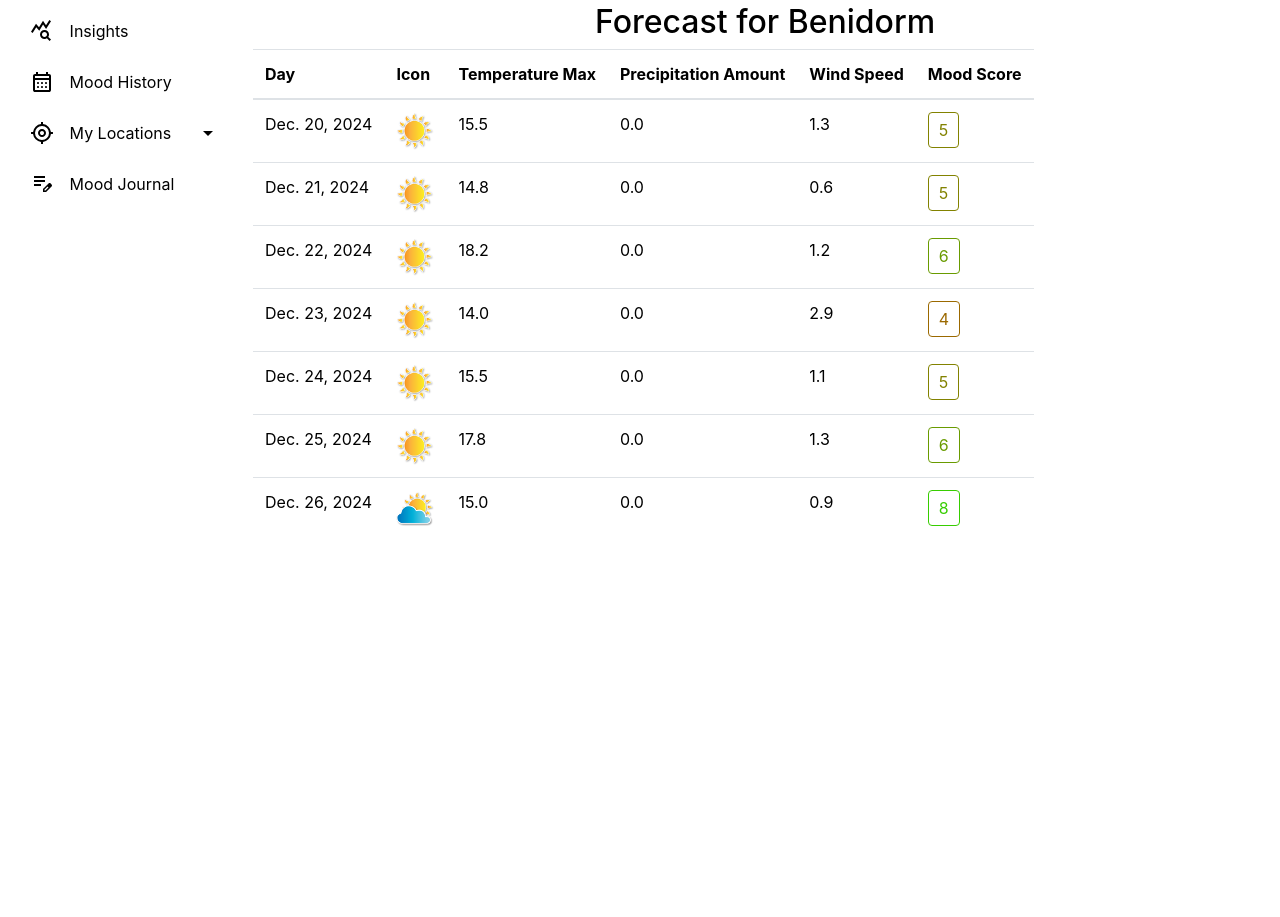
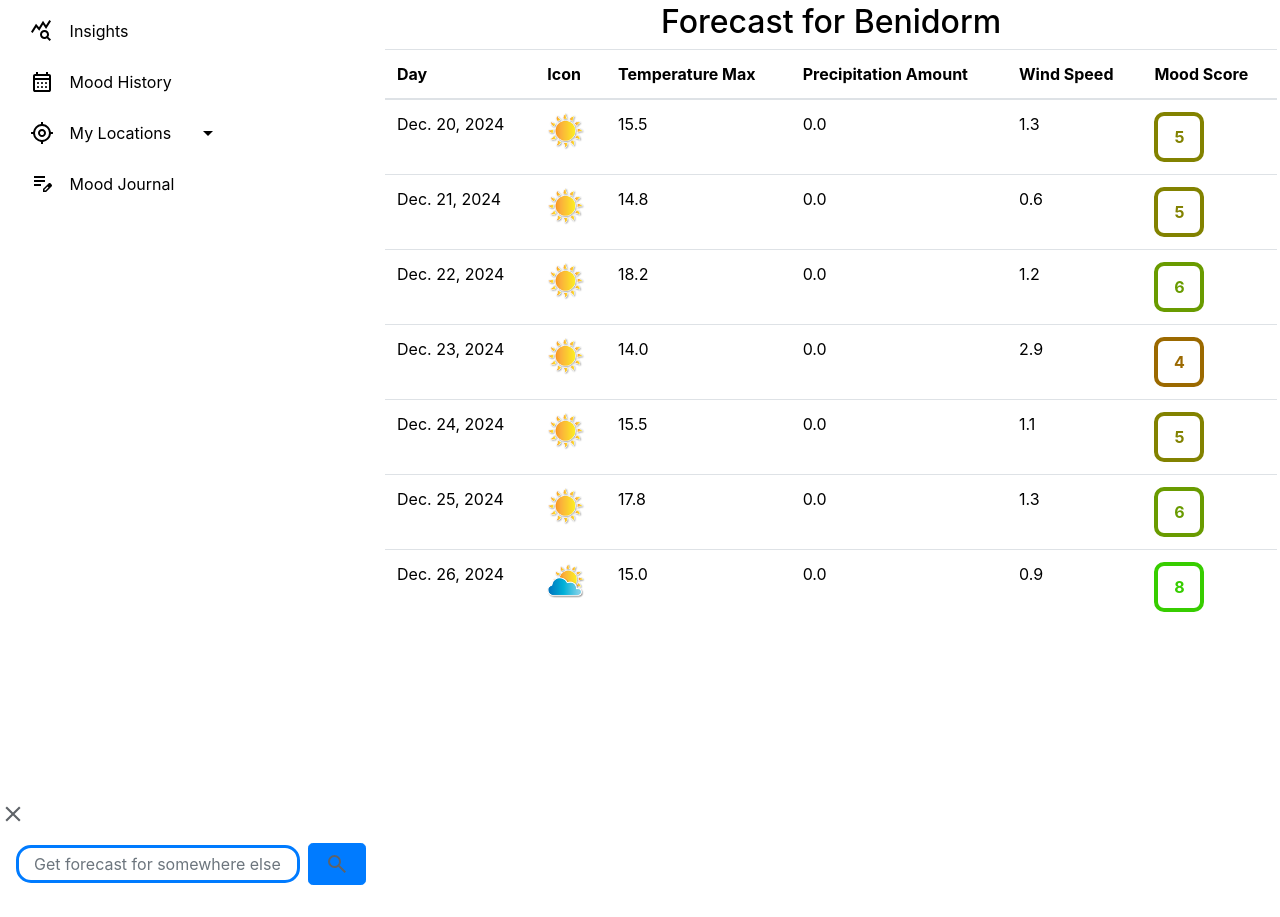
Before and after one commit to AdamRyanUK/moodapp, a Django app: page / in a window 1280 px wide. Shown: the part 80-997 px from the top of the page. Before the commit the page ends 606 px from the top, so only its background shows below. Run offline with Django 3.2, Linux system fonts and the light colour scheme; a user stored in the database is signed in; data comes from the database, SQL or seed files in the repository; both versions use the stored data as it was after the commit; data that the repository does not hold is empty; some libraries are stand-ins or nearby versions.

Commit message:
late fri update

```diff
--- a/core/static/css/stylesheet.css
+++ b/core/static/css/stylesheet.css
@@ -255,6 +255,7 @@ body{
   width: 250px;
   padding: 5px 1em;
   background-color: var(--base-clr);
+  z-index: 999;
 
   transition: 300ms ease-in-out;
   overflow: hidden;
@@ -366,7 +367,6 @@ main p{
   border-collapse: collapse;
 }
 .table th, .table td {
-  position: relative;
   white-space: nowrap;
 }
 .container{
@@ -378,7 +378,7 @@ main p{
   h2, p { margin-top: 1em }
 }
 .table {
-  display: block !important;
+  /* display: block !important; */
   overflow-x: auto !important;
   width: 100% !important;
 }
--- /dev/null
+++ b/core/static/js/forecastsidebartoggle.js
@@ -0,0 +1,29 @@
+document.addEventListener("DOMContentLoaded", function() {
+    const forecastSidebar = document.querySelector('.forecast-sidebar'); // Select the forecast sidebar
+
+    if (forecastSidebar) {
+        // Function to show the forecast sidebar
+        function showForecastSidebar() {
+            forecastSidebar.style.display = 'flex';  // Make the sidebar visible
+        }
+
+        // Function to hide the forecast sidebar
+        function hideForecastSidebar() {
+            forecastSidebar.style.display = 'none';  // Hide the sidebar
+        }
+
+        // Add event listener for showing the sidebar
+        const showButton = document.querySelector('.magnifying-glass'); // Select the button
+        if (showButton) {
+            showButton.addEventListener('click', showForecastSidebar);
+        }
+
+        // Add event listener for hiding the sidebar
+        const hideButton = document.querySelector('.close-forecast-sidebar'); // Replace with actual class for close button
+        if (hideButton) {
+            hideButton.addEventListener('click', hideForecastSidebar);
+        }
+    } else {
+        console.warn('Forecast Sidebar element not found in the HTML!');
+    }
+});
--- a/core/templates/core/base.html
+++ b/core/templates/core/base.html
@@ -77,6 +77,32 @@
         </ul>
     </nav>
 
+    <!-- Forecast Sidebar -->
+<div class="forecast-sidebar">
+    <ul>
+        <li class="close-forecast-sidebar">
+            <a href="#">
+                <svg xmlns="http://www.w3.org/2000/svg" height="26px" viewBox="0 -960 960 960" width="26px" fill="#5f6368">
+                    <path d="m256-200-56-56 224-224-224-224 56-56 224 224 224-224 56 56-224 224 224 224-56 56-224-224-224 224Z"/>
+                </svg>
+            </a>
+        </li>
+        <li>
+            <form method="GET" action="{% url 'home' %}" class="search-form ">
+                <input class="form-control mr-2 search-box " type="text" id="search-location" name="location" placeholder="Get forecast for somewhere else" autocomplete="off">
+                <ul id="suggestions" class="suggestion-box list-group mt-1"></ul>
+                <input type="hidden" id="latitude" name="latitude">
+                <input type="hidden" id="longitude" name="longitude">
+                <button type="submit" class="btn btn-primary btn-lg">
+                    <svg xmlns="http://www.w3.org/2000/svg" height="24px" viewBox="0 -960 960 960" width="24px" fill="#5f6368">
+                        <path d="M784-120 532-372q-30 24-69 38t-83 14q-109 0-184.5-75.5T120-580q0-109 75.5-184.5T380-840q109 0 184.5 75.5T640-580q0 44-14 83t-38 69l252 252-56 56ZM380-400q75 0 127.5-52.5T560-580q0-75-52.5-127.5T380-760q-75 0-127.5 52.5T200-580q0 75 52.5 127.5T380-400Z"/>
+                    </svg>
+                </button>
+            </form>
+        </li>
+    </ul>
+</div>
+
     <!-- Account Sidebar -->
     <div class="account-sidebar">
         <ul>
@@ -146,5 +172,7 @@
 <script src="{% static 'js/feedback.js' %}"></script>
 <script src="{% static 'js/findcity.js' %}"></script>
 <script src="{% static 'js/accountsidebartoggle.js' %}"></script>
+<script src="{% static 'js/forecastsidebartoggle.js' %}"></script>
+
 </div>
 </html>
--- a/core/templates/core/home.html
+++ b/core/templates/core/home.html
@@ -46,20 +46,28 @@
 {% block extra_head %}
 <style>
 .mood-score-btn {
-  border: 1px solid;
-  border-radius: 4px;
-  padding: 5px 10px;
-  background-color: transparent;
+        background-color: transparent;  /* No background color */
+        border: 4px solid #007bff;      /* Default border color */
+        border-radius: 10px;            /* Rounded edges */
+        padding: 10px 20px;             /* Adjusted padding for better size */
+        font-weight: bold;
+        color: #007bff;                 /* Default text color */
         cursor: pointer;
-  transition: background-color 0.3s;
+        display: inline-flex;           /* Use flexbox for centering */
+        justify-content: center;        /* Center horizontally */
+        align-items: center;            /* Center vertically */
+        width: 50px;                    /* Fixed width */
+        height: 50px;                   /* Fixed height */
+        text-align: center;
+        font-size: 16px;                /* Adjust text size */
     }
 
     .mood-score-btn:hover {
-  background-color: #f0f0f0;
+        background-color: #f0f0f0;      /* Slight background change on hover */
     }
 
     .mood-score-btn:focus {
-  outline: none;
+        outline: none;                  /* Remove focus outline */
     }
 </style>
 {% endblock %}
```
Also changed, not shown: other parts of core/static/css/stylesheet.css (+24 -0 lines), core/static/js/accountsidebartoggle.js (line endings or trailing spaces), db.sqlite3. Lines whose indentation alone changed are shown as unchanged.
